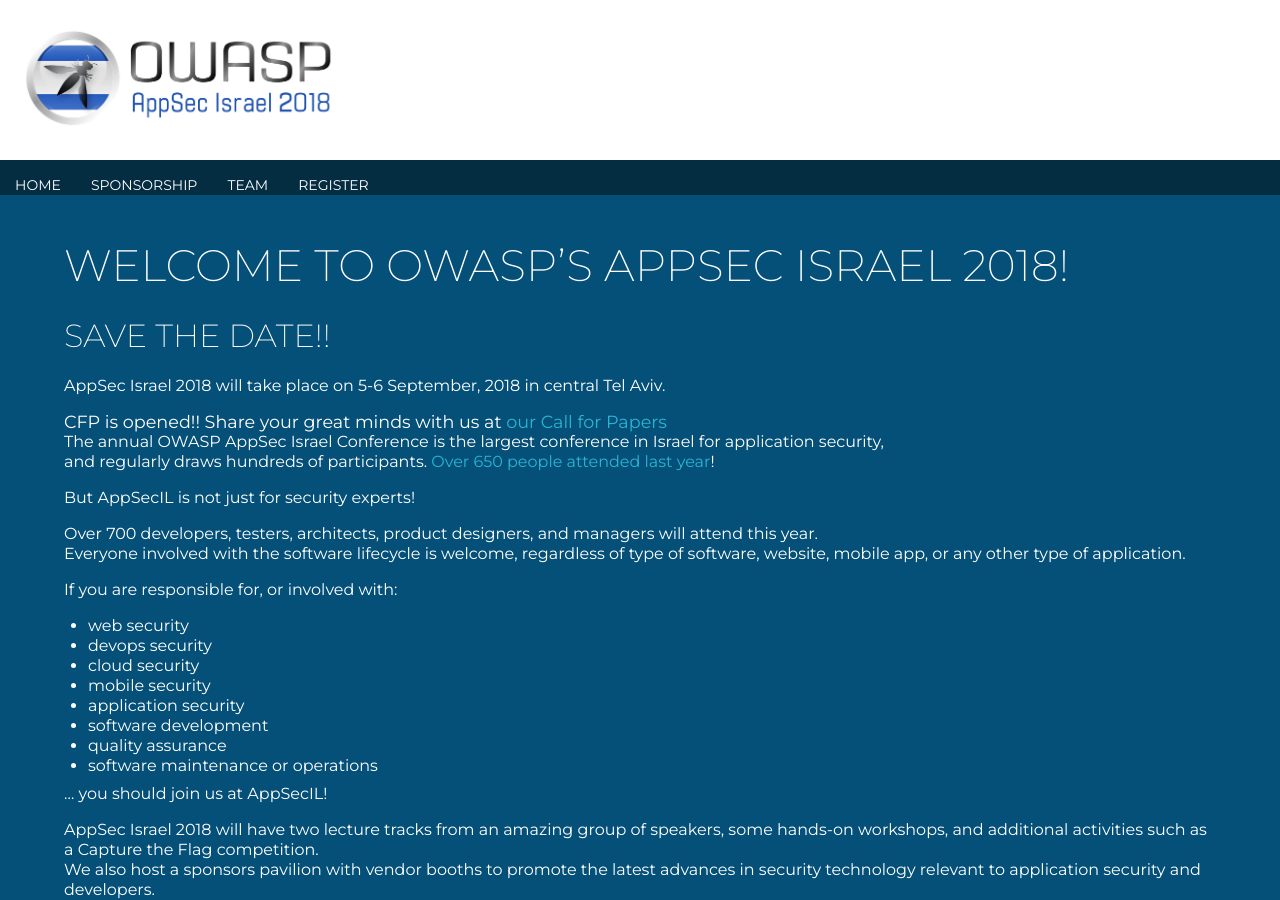
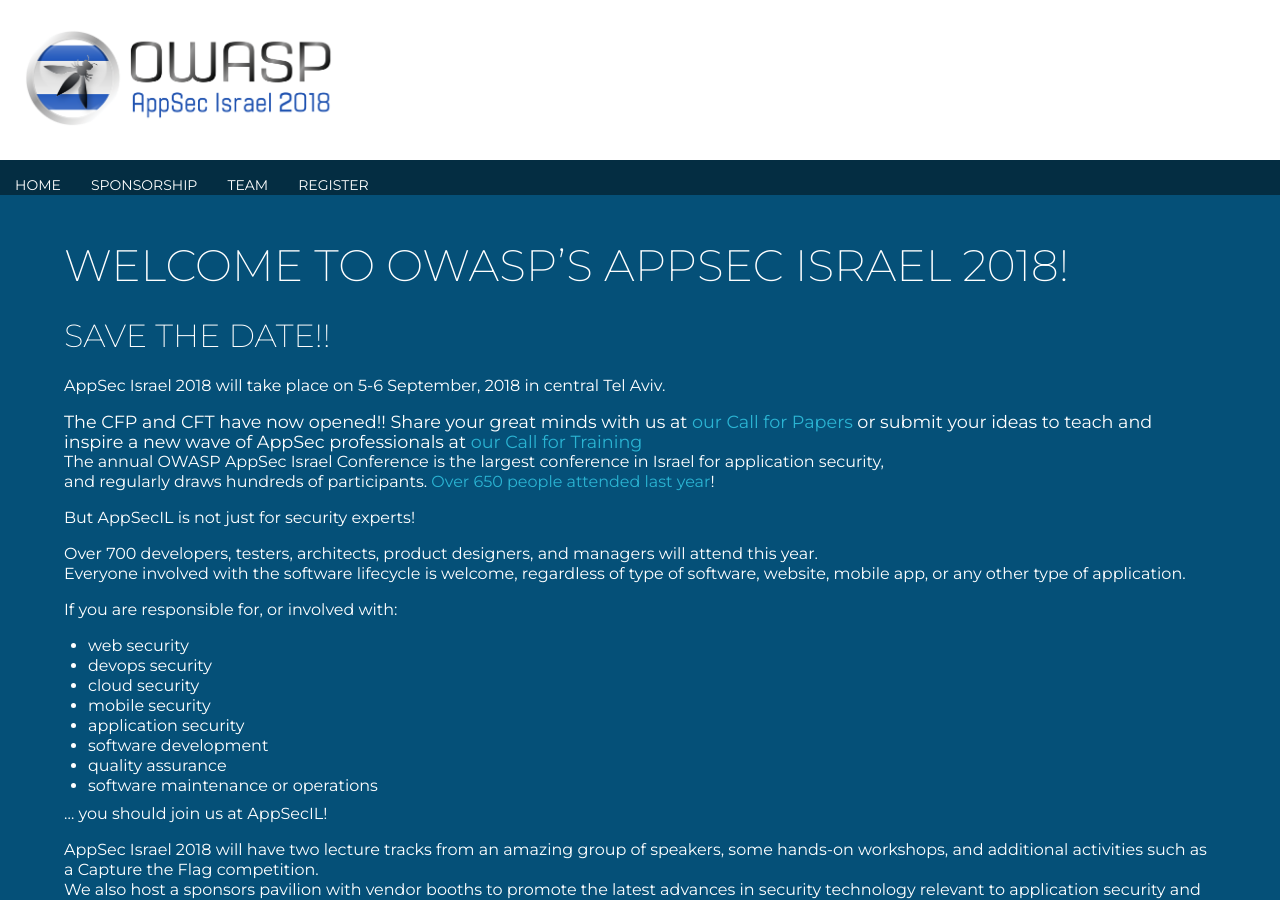
Before and after one commit to OWASP/AppSec-Israel-2018, a Jekyll site: the page built from index.md, in a window 1280 px wide and 900 px high. Built offline with Jekyll 4.4.1, drawn with Linux system fonts in a browser that asks for light colours; our own code applies the rules of GitHub Pages for plain Markdown files.

Commit message:
Add information about call for training

```diff
--- a/index.md
+++ b/index.md
@@ -6,7 +6,7 @@
 ### SAVE THE DATE!!
 **{{ site.title }} will take place on {{ site.dates }} in central Tel Aviv.**
 
-#### CFP is opened!! Share your great minds with us at [our Call for Papers](https://www.papercall.io/appsecisrael2018)
+#### The CFP and CFT have now opened!! Share your great minds with us at [our Call for Papers](https://www.papercall.io/appsecisrael2018) or submit your ideas to teach and inspire a new wave of AppSec professionals at [our Call for Training](https://www.papercall.io/appsecisrael2018training)
 
 The annual OWASP AppSec Israel Conference is the largest conference in Israel for application security,
 and regularly draws hundreds of participants. [Over 650 people attended last year](https://2017.appsecil.org)!
```
